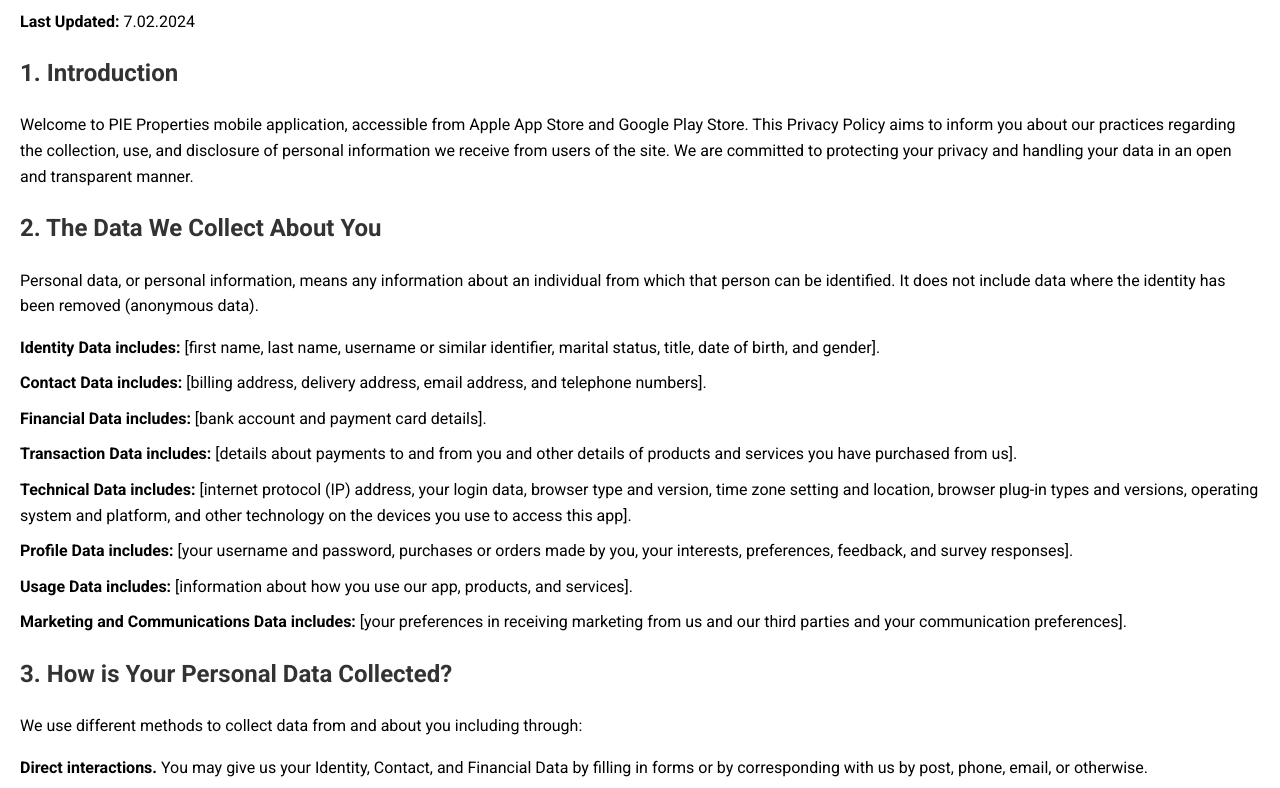
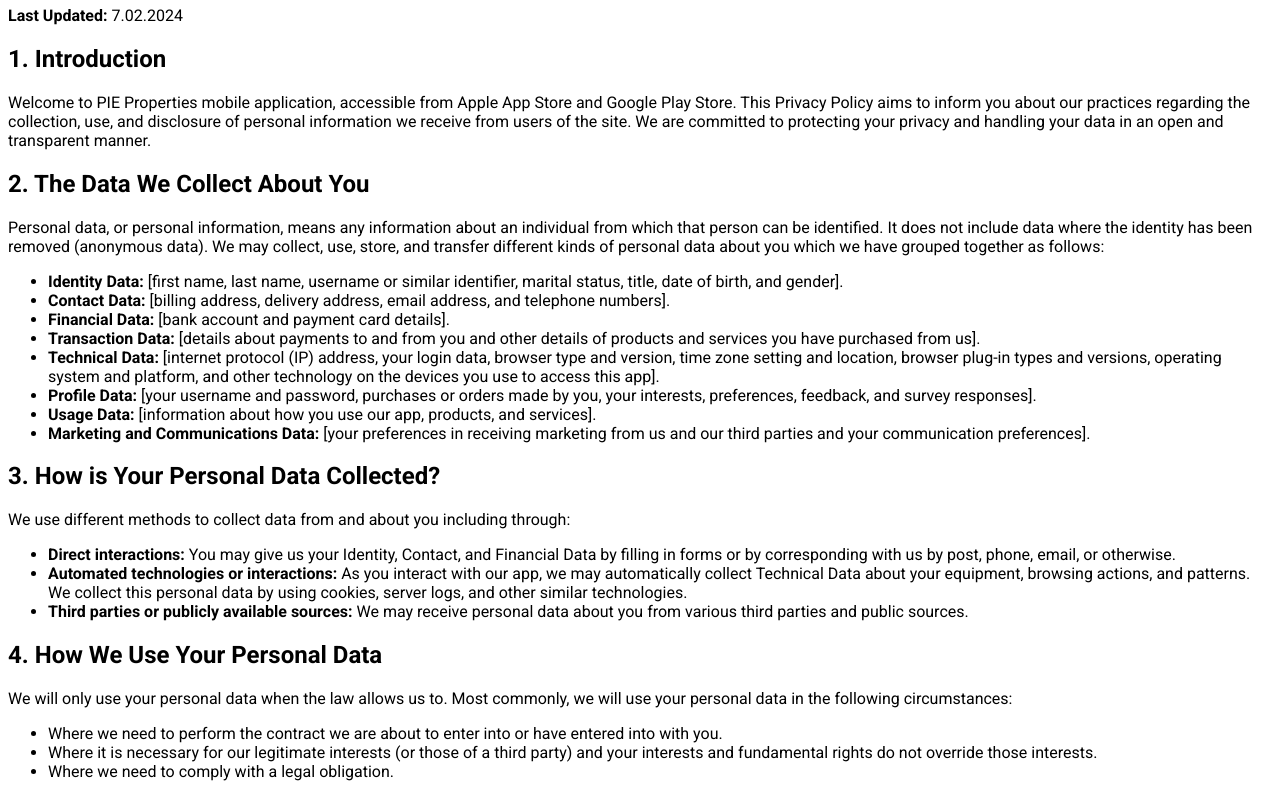
Before and after one commit to pieproperties/app-privacy, a plain HTML site: page index.html in a window 1280 px wide. Shown: the part 75-863 px from the top of the page. Drawn offline with Linux system fonts and the light colour scheme.

Commit message:
Update index.html

```diff
--- a/index.html
+++ b/index.html
@@ -4,101 +4,102 @@
 <head>
     <meta charset="UTF-8">
     <meta name="viewport" content="width=device-width, initial-scale=1.0">
-    <title>Privacy Policy for PIE Properties LLC</title>
-    <link rel="stylesheet" href="https://fonts.googleapis.com/css2?family=Roboto:wght@400;700&display=swap">
+    <title>Privacy Policy - PIE Properties LLC</title>
+    <link rel="preconnect" href="https://fonts.googleapis.com" />
+        <link rel="preconnect" href="https://fonts.gstatic.com" crossOrigin="" />
+    <link
+          href="https://fonts.googleapis.com/css2?family=Roboto:wght@400;500;700&family=Archivo:wght@700&display=swap"
+          rel="stylesheet"
+        />
     <style>
-        body {
-            font-family: 'Roboto', sans-serif;
-            line-height: 1.6;
-            margin: 20px;
-        }
-
-        h1, h2 {
-            color: #333;
-        }
-
-        h1 {
-            font-size: 28px;
-        }
-
-        h2 {
-            font-size: 24px;
-            margin-top: 20px;
-        }
-
-        p {
-            margin-bottom: 15px;
-        }
-
-        ul {
-            list-style-type: none;
-            padding: 0;
-        }
-
-        li {
-            margin-bottom: 10px;
-        }
-
-        address {
-            margin-top: 20px;
-        }
+        html,body {
+  font-family: "Roboto", sans-serif;
+}
     </style>
 </head>
 
 <body>
+
     <h1>Privacy Policy for PIE Properties LLC</h1>
     <p><strong>Last Updated:</strong> 7.02.2024</p>
 
     <h2>1. Introduction</h2>
-    <p>Welcome to PIE Properties mobile application, accessible from Apple App Store and Google Play Store. This Privacy Policy aims to inform you about our practices regarding the collection, use, and disclosure of personal information we receive from users of the site. We are committed to protecting your privacy and handling your data in an open and transparent manner.</p>
+    <p>Welcome to PIE Properties mobile application, accessible from Apple App Store and Google Play Store. This
+        Privacy Policy aims to inform you about our practices regarding the collection, use, and disclosure of personal
+        information we receive from users of the site. We are committed to protecting your privacy and handling your
+        data in an open and transparent manner.</p>
 
     <h2>2. The Data We Collect About You</h2>
-    <p>Personal data, or personal information, means any information about an individual from which that person can be identified. It does not include data where the identity has been removed (anonymous data).</p>
+    <p>Personal data, or personal information, means any information about an individual from which that person can be
+        identified. It does not include data where the identity has been removed (anonymous data). We may collect, use,
+        store, and transfer different kinds of personal data about you which we have grouped together as follows:</p>
     <ul>
-        <li><strong>Identity Data includes:</strong> [first name, last name, username or similar identifier, marital status, title, date of birth, and gender].</li>
-        <li><strong>Contact Data includes:</strong> [billing address, delivery address, email address, and telephone numbers].</li>
-        <li><strong>Financial Data includes:</strong> [bank account and payment card details].</li>
-        <li><strong>Transaction Data includes:</strong> [details about payments to and from you and other details of products and services you have purchased from us].</li>
-        <li><strong>Technical Data includes:</strong> [internet protocol (IP) address, your login data, browser type and version, time zone setting and location, browser plug-in types and versions, operating system and platform, and other technology on the devices you use to access this app].</li>
-        <li><strong>Profile Data includes:</strong> [your username and password, purchases or orders made by you, your interests, preferences, feedback, and survey responses].</li>
-        <li><strong>Usage Data includes:</strong> [information about how you use our app, products, and services].</li>
-        <li><strong>Marketing and Communications Data includes:</strong> [your preferences in receiving marketing from us and our third parties and your communication preferences].</li>
+        <li><strong>Identity Data:</strong> [first name, last name, username or similar identifier, marital status,
+            title, date of birth, and gender].</li>
+        <li><strong>Contact Data:</strong> [billing address, delivery address, email address, and telephone numbers].</li>
+        <li><strong>Financial Data:</strong> [bank account and payment card details].</li>
+        <li><strong>Transaction Data:</strong> [details about payments to and from you and other details of products and
+            services you have purchased from us].</li>
+        <li><strong>Technical Data:</strong> [internet protocol (IP) address, your login data, browser type and version,
+            time zone setting and location, browser plug-in types and versions, operating system and platform, and other
+            technology on the devices you use to access this app].</li>
+        <li><strong>Profile Data:</strong> [your username and password, purchases or orders made by you, your interests,
+            preferences, feedback, and survey responses].</li>
+        <li><strong>Usage Data:</strong> [information about how you use our app, products, and services].</li>
+        <li><strong>Marketing and Communications Data:</strong> [your preferences in receiving marketing from us and our
+            third parties and your communication preferences].</li>
     </ul>
 
     <h2>3. How is Your Personal Data Collected?</h2>
     <p>We use different methods to collect data from and about you including through:</p>
     <ul>
-        <li><strong>Direct interactions.</strong> You may give us your Identity, Contact, and Financial Data by filling in forms or by corresponding with us by post, phone, email, or otherwise.</li>
-        <li><strong>Automated technologies or interactions.</strong> As you interact with our app, we may automatically collect Technical Data about your equipment, browsing actions, and patterns. We collect this personal data by using cookies, server logs, and other similar technologies.</li>
-        <li><strong>Third parties or publicly available sources.</strong> We may receive personal data about you from various third parties and public sources.</li>
+        <li><strong>Direct interactions:</strong> You may give us your Identity, Contact, and Financial Data by filling
+            in forms or by corresponding with us by post, phone, email, or otherwise.</li>
+        <li><strong>Automated technologies or interactions:</strong> As you interact with our app, we may automatically
+            collect Technical Data about your equipment, browsing actions, and patterns. We collect this personal data
+            by using cookies, server logs, and other similar technologies.</li>
+        <li><strong>Third parties or publicly available sources:</strong> We may receive personal data about you from
+            various third parties and public sources.</li>
     </ul>
 
     <h2>4. How We Use Your Personal Data</h2>
-    <p>We will only use your personal data when the law allows us to. Most commonly, we will use your personal data in the following circumstances:</p>
+    <p>We will only use your personal data when the law allows us to. Most commonly, we will use your personal data in
+        the following circumstances:</p>
     <ul>
         <li>Where we need to perform the contract we are about to enter into or have entered into with you.</li>
-        <li>Where it is necessary for our legitimate interests (or those of a third party) and your interests and fundamental rights do not override those interests.</li>
+        <li>Where it is necessary for our legitimate interests (or those of a third party) and your interests and
+            fundamental rights do not override those interests.</li>
         <li>Where we need to comply with a legal obligation.</li>
     </ul>
 
     <h2>4.1 Marketing</h2>
-    <p>We strive to provide you with choices regarding certain personal data uses, particularly around marketing and advertising.</p>
+    <p>We strive to provide you with choices regarding certain personal data uses, particularly around marketing and
+        advertising.</p>
 
     <h2>5. Disclosures of Your Personal Data</h2>
-    <p>We may have to share your personal data with the parties set out below for the purposes set out in paragraph 5 above.</p>
+    <p>We may have to share your personal data with the parties set out below for the purposes set out in paragraph 5
+        above.</p>
     <ul>
-        <li><strong>External Third Parties</strong> such as service providers, partners, professional advisers, regulators, and other authorities.</li>
-        <li><strong>Third parties</strong> to whom we may choose to sell, transfer, or merge parts of our business or our assets. Alternatively, we may seek to acquire other businesses or merge with them.</li>
+        <li>External Third Parties such as service providers, partners, professional advisers, regulators, and other
+            authorities.</li>
+        <li>Third parties to whom we may choose to sell, transfer, or merge parts of our business or our assets.
+            Alternatively, we may seek to acquire other businesses or merge with them.</li>
     </ul>
 
     <h2>6. Data Security</h2>
-    <p>We have put in place appropriate security measures to prevent your personal data from being accidentally lost, used, or accessed in an unauthorized way, altered, or disclosed. In addition, we limit access to your personal data to those employees, agents, contractors, and other third parties who have a business need to know. They will only process your personal data on our instructions, and they are subject to a duty of confidentiality.</p>
+    <p>We have put in place appropriate security measures to prevent your personal data from being accidentally lost,
+        used, or accessed in an unauthorized way, altered, or disclosed. In addition, we limit access to your personal
+        data to those employees, agents, contractors, and other third parties who have a business need to know. They
+        will only process your personal data on our instructions, and they are subject to a duty of confidentiality.
+    </p>
 
     <h2>7. Data Retention</h2>
-    <p>We will only retain your personal data for as long as necessary to fulfill the purposes we collected it for, including for the purposes of satisfying any legal, accounting, or reporting requirements.</p>
+    <p>We will only retain your personal data for as long as necessary to fulfill the purposes we collected it for,
+        including for the purposes of satisfying any legal, accounting, or reporting requirements.</p>
 
     <h2>8. Your Legal Rights</h2>
-    <p>Under certain circumstances, you have rights under data protection laws in relation to your personal data. These include the right to:</p>
+    <p>Under certain circumstances, you have rights under data protection laws in relation to your personal data. These
+        include the right to:</p>
     <ul>
         <li>Request access to your personal data.</li>
         <li>Request correction of your personal data.</li>
@@ -110,12 +111,15 @@
     </ul>
 
     <h2>9. Contact Us</h2>
-    <address>
-        <p><strong>Full name of legal entity:</strong> PIE Properties LLC</p>
-        <p><strong>Email address:</strong> info@pie.properties</p>
-        <p><strong>Postal address:</strong> Regus Business Center, Arkan Plaza, Building 4, Floor 4, Sheikh Zayed – Giza 12588, Egypt</p>
-        <p><strong>Telephone number:</strong> +20 100 000 5156</p>
-    </address>
+    <p>If you have any questions about this privacy policy or our privacy practices, please contact us in the following
+        ways:</p>
+    <ul>
+        <li>Full name of legal entity: PIE Properties LLC</li>
+        <li>Email address: <a href="mailto:info@pie.properties">info@pie.properties</a></li>
+        <li>Postal address: Regus Business Center, Arkan Plaza, Building 4, Floor 4, Sheikh Zayed – Giza 12588, Egypt</li>
+        <li>Telephone number: +20 100 000 5156</li>
+    </ul>
+
 </body>
 
-</html>
+</html
```
